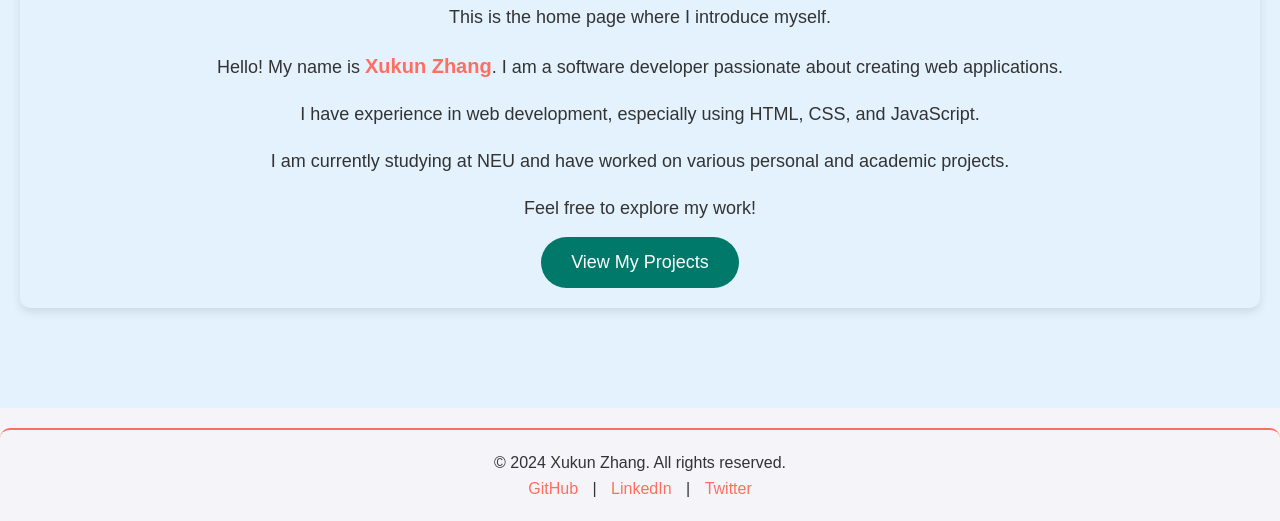
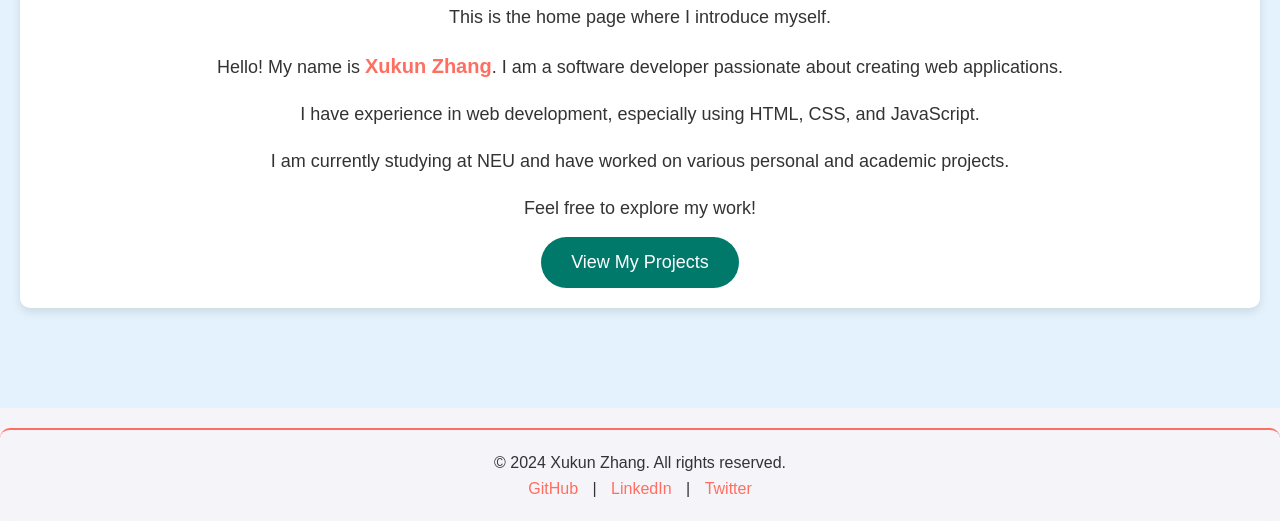
Before and after one commit to neuXukun/personalWebsite, a plain HTML site: page index.html in a window 1280 px wide. Shown: the part 524-1045 px from the top of the page. Drawn offline with Linux system fonts and the light colour scheme.

Commit message:
ain file updated

```diff
--- a/css/home.css
+++ b/css/home.css
@@ -35,7 +35,7 @@
     text-align: center; /* 居中对齐文本 */
     margin-top: 20px; /* 上边距 */
     padding: 20px; /* 内边距 */
-    background-color: #e3f2fd; /* 淡蓝色背景 */
+    background-color: #ffffff;
     border-radius: 10px; /* 圆角效果 */
     box-shadow: 0 4px 10px rgba(0, 0, 0, 0.1); /* 添加阴影效果 */
 }
```
